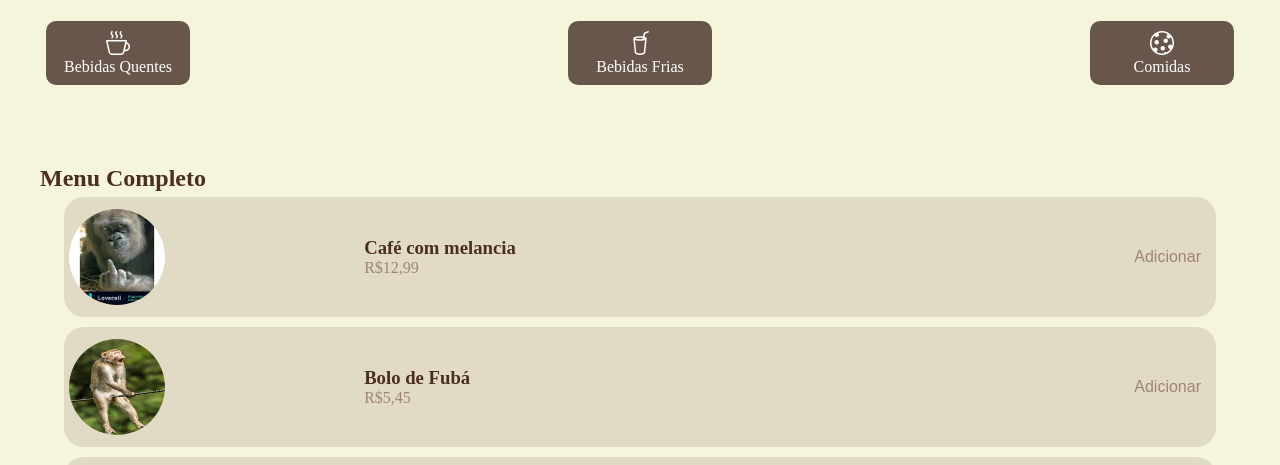
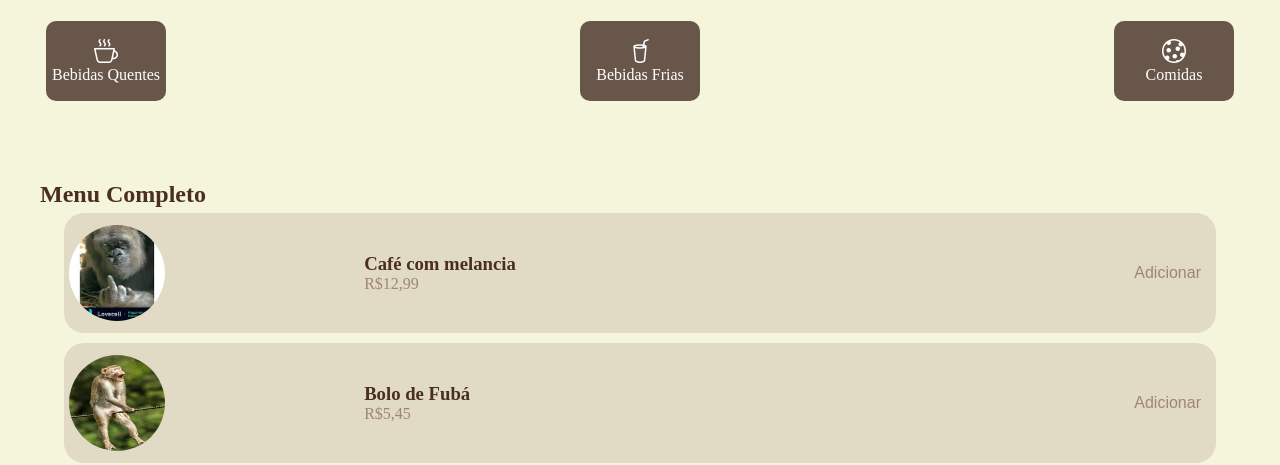
Before and after one commit to Juancls/cafe, a plain HTML site: page index.html in a window 1280 px wide. Shown: the part 258-723 px from the top of the page. Drawn offline with nearby package versions, Linux system fonts and the light colour scheme; grey boxes are pictures that could not be loaded.

Commit message:
Update style.css

```diff
--- a/style.css
+++ b/style.css
@@ -73,8 +73,8 @@ nav h2{
 }
 
 nav .dividir .categoria{
-    width: 18vh;
-    height: 8vh;
+    width: 15vh;
+    height: 10vh;
     background-color: #68564b;
     display: flex;
     margin: 0 2vh;
```
